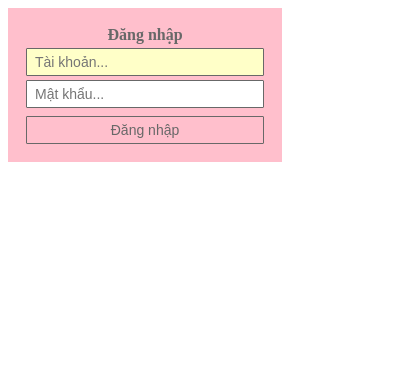
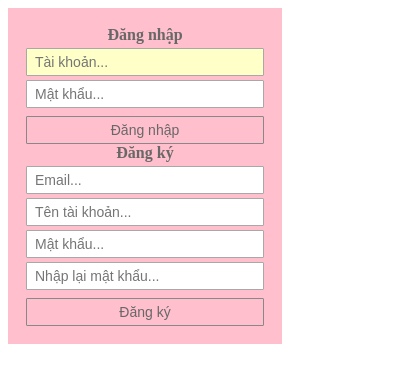
Before and after one commit to lthtv8/HeoHeo.service.client, a browser extension: page html/popup.html in a window 400 px wide. Drawn offline with Linux system fonts and the light colour scheme.

Commit message:
update popup

```diff
--- a/css/popup.css
+++ b/css/popup.css
@@ -23,6 +23,7 @@ form{
 	color:#686868;
 	border-radius:1px;
 	font-size: 14px;
+	border:1px solid #a8a8a8;
 }
 .PUP-1b:focus{
 	background:#ffffc8;
@@ -34,7 +35,7 @@ form{
 	width:100%;
 	background:none;
 	color:#686868;
-	border:1px solid #686868;
+	border:1px solid #888888;
 	padding:5px;
 	margin-top:8px;
 	outline:none;
@@ -46,6 +47,7 @@ form{
 
 .PUP-1d:hover{
 	background:#686868 !important;
+	border:1px solid #686868 !important;
 	color:#ffbfcc !important;
 }
 .PUP-1c{
--- a/html/popup.html
+++ b/html/popup.html
@@ -17,6 +17,18 @@
 			<button class="PUP-1d"><span>Đăng nhập</span><div></div></button>
 			<div id="PUP-1c_3" class="PUP-1c"></div>
 		</div>
+		<div class="PUP-2">
+			<div class="PUP-1a">Đăng ký</div>
+			<input id="PUP-2b_1" class="PUP-1b" placeholder="Email..." autofocus type="email">
+			<div id="PUP-2c_1" class="PUP-1c"></div>
+			<input id="PUP-2b_2" class="PUP-1b" placeholder="Tên tài khoản..." >
+			<div id="PUP-2c_2" class="PUP-1c"></div>
+			<input id="PUP-2b_3" class="PUP-1b" placeholder="Mật khẩu..." type="password">
+			<div id="PUP-2c_3" class="PUP-1c"></div>
+			<input id="PUP-2b_3" class="PUP-1b" placeholder="Nhập lại mật khẩu..." type="password">
+			<div id="PUP-2c_3" class="PUP-1c"></div>
+			<button class="PUP-1d"><span>Đăng ký</span><div></div></button>
+		</div>
 	</div>
   </body>
 </html>
```
